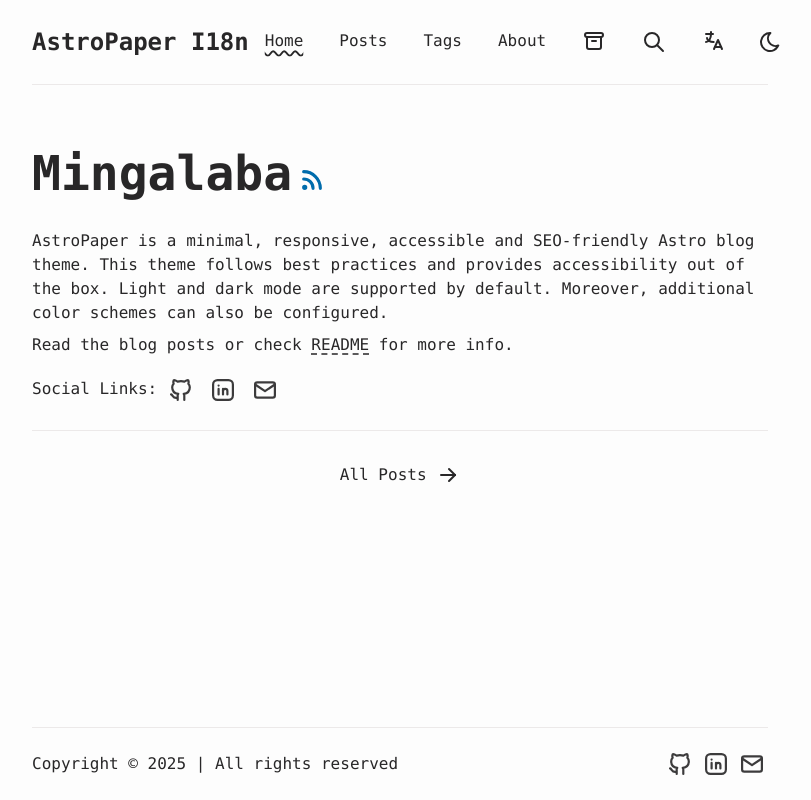
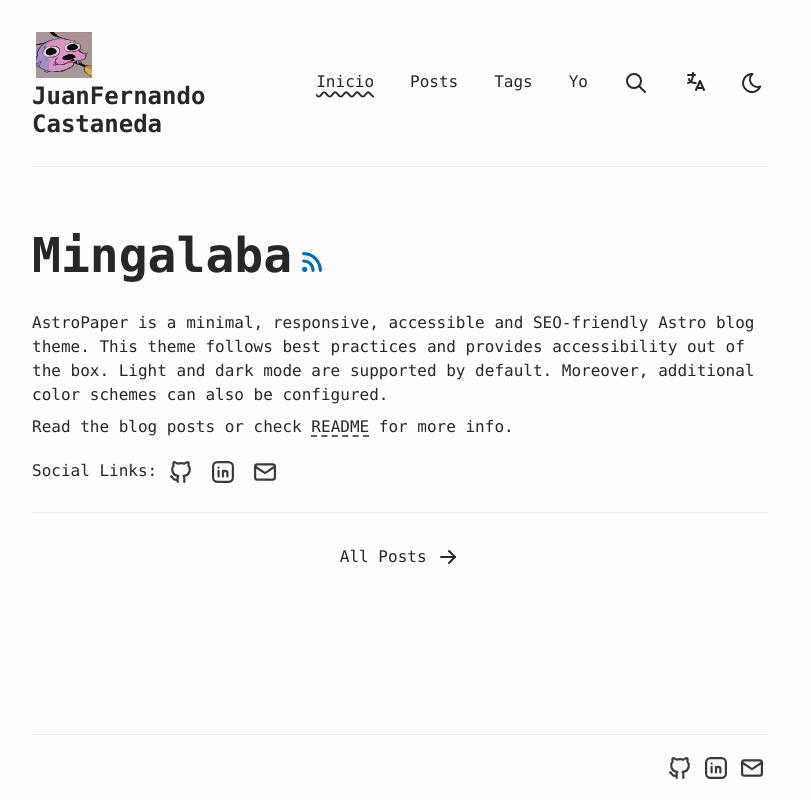
Before and after one commit to JuanFernandoCastaneda/pagina-personal, an Astro site: page / in a window 1280 px wide. Shown: the whole page, without its empty margins (240-1051 px from the left). Built offline with nearby package versions, Linux system fonts and the light colour scheme; Astro itself is replaced by a stand-in of ours.

Commit message:
Header mejorado :]

```diff
--- a/src/components/Footer.astro
+++ b/src/components/Footer.astro
@@ -24,8 +24,10 @@ const { noMarginTop = false } = Astro.props;
     class="flex flex-col items-center justify-between py-6 sm:flex-row-reverse sm:py-4"
   >
     <Socials centered />
+    {/*
     <div class="my-2 flex flex-col items-center whitespace-nowrap sm:flex-row">
       <span>{t("footer.text", { year: currentYear })}</span>
     </div>
+     */}
   </div>
 </footer>
--- a/src/components/Header.astro
+++ b/src/components/Header.astro
@@ -24,8 +24,11 @@ const currentPath =
 const isActive = (path: string) => {
   const currentPathArray = currentPath.split("/").filter(p => p.trim());
   const pathArray = path.split("/").filter(p => p.trim());
-
-  return currentPath === path || currentPathArray[0] === pathArray[0];
+  return (
+    currentPath === path ||
+    currentPathArray[0] === pathArray[0] ||
+    currentPath == `/${currentLocale}${path}`
+  );
 };
 ---
 
@@ -47,13 +50,22 @@ const isActive = (path: string) => {
     >
       <a
         href={getRelativeLocalePath(currentLocale, "/")}
-        class="absolute py-1 text-2xl leading-7 font-semibold whitespace-nowrap sm:static"
+        class="absolute py-1 text-xl sm:text-2xl leading-7 font-semibold whitespace-nowrap flex flex-row sm:flex-col sm:static"
       >
+        <img
+          class="w-16 rounded-xs p-1"
+          src={"/coraje2.svg"}
+          alt="Coraje el perro cobarde"
+        />
+        <div id="page-name">
           {t("site.title")}
+          <br />
+          {t("site.title2")}
+        </div>
       </a>
       <nav
         id="nav-menu"
-        class="flex w-full flex-col items-center sm:ms-2 sm:flex-row sm:justify-end sm:space-x-4 sm:py-0"
+        class="mt-4 flex w-full flex-col items-center sm:ms-2 sm:mt-0 sm:flex-row sm:justify-end sm:space-x-4 sm:py-0"
       >
         <button
           id="menu-btn"
@@ -78,8 +90,8 @@ const isActive = (path: string) => {
         >
           <li class="col-span-3">
             <a
-            href={getRelativeLocalePath(Astro.currentLocale, "/")}
-            class:list={{ "active-nav": isActive("/") }}
+              href={getRelativeLocalePath(Astro.currentLocale, "")}
+              class:list={{ "active-nav": isActive("") }}
             >
               {t("home")}
             </a>
--- a/src/config.ts
+++ b/src/config.ts
@@ -7,7 +7,7 @@ export const SITE = {
   postPerIndex: 4,
   postPerPage: 4,
   scheduledPostMargin: 15 * 60 * 1000, // 15 minutes
-  showArchives: true,
+  showArchives: false, // Mostrar archivados
   showBackButton: true, // show back button in post detail
   editPost: {
     enabled: true,
--- a/src/i18n/locales/en.ts
+++ b/src/i18n/locales/en.ts
@@ -1,7 +1,8 @@
 import type { I18nStrings } from "@/i18n/types";
 
 const baseStrings = {
-  "site.title": "AstroPaper I18n",
+  "site.title": "JuanFernando",
+  "site.title2": "Castaneda",
   "site.desc": "A fork of AstroPaper theme with support for I18n",
 };
 
--- a/src/i18n/locales/es.ts
+++ b/src/i18n/locales/es.ts
@@ -1,7 +1,8 @@
 import type { I18nStrings } from "@/i18n/types";
 
 const baseStrings = {
-  "site.title": "AstroPaper I18n",
+  "site.title": "JuanFernando",
+  "site.title2": "Castaneda",
   "site.desc": "A fork of AstroPaper theme with support for I18n",
 };
 
@@ -20,9 +21,9 @@ const ESLocale: I18nStrings = {
   copy: "copy",
   copied: "copied",
   by: "by",
-  about: "About",
+  about: "Yo",
   socialLinks: "Social Links",
-  home: "Home",
+  home: "Inicio",
   posts: "Posts",
   "posts.desc": "All the articles I've posted.",
   tag: "Tag",
--- a/src/i18n/types.ts
+++ b/src/i18n/types.ts
@@ -1,5 +1,6 @@
 export interface I18nStrings {
   "site.title": string;
+  "site.title2": string;
   "site.desc": string;
   "hero.title": string;
   "hero.body": string;
--- a/src/layouts/Layout.astro
+++ b/src/layouts/Layout.astro
@@ -67,7 +67,7 @@ const structuredData = {
   <head>
     <meta charset="UTF-8" />
     <meta name="viewport" content="width=device-width" />
-    <link rel="icon" type="image/svg+xml" href={"/favicon.svg"} />
+    <link rel="icon" type="image/svg+xml" href={"/coraje2.svg"} />
     <link rel="canonical" href={canonicalURL} />
     <meta name="generator" content={Astro.generator} />
 
```
Also changed, not shown: public/coraje-bn.svg (added), public/coraje.svg (added), public/coraje2.svg (added). Lines whose indentation alone changed are shown as unchanged.
